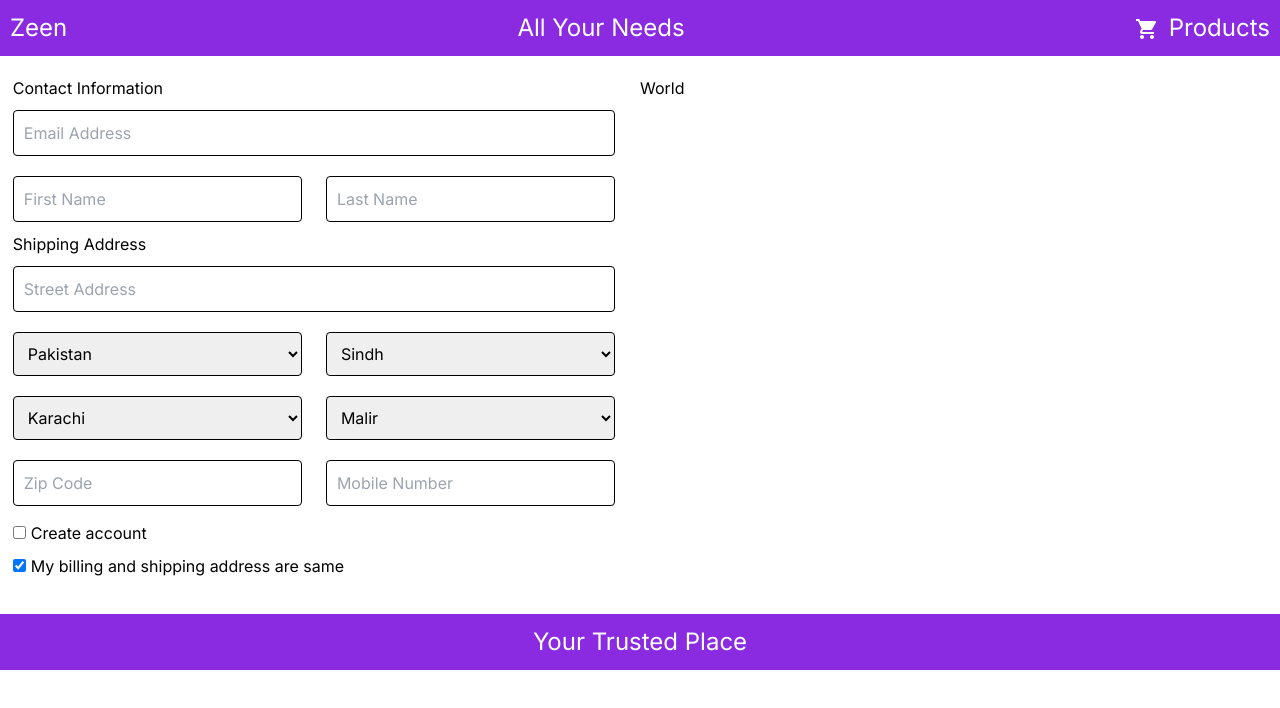
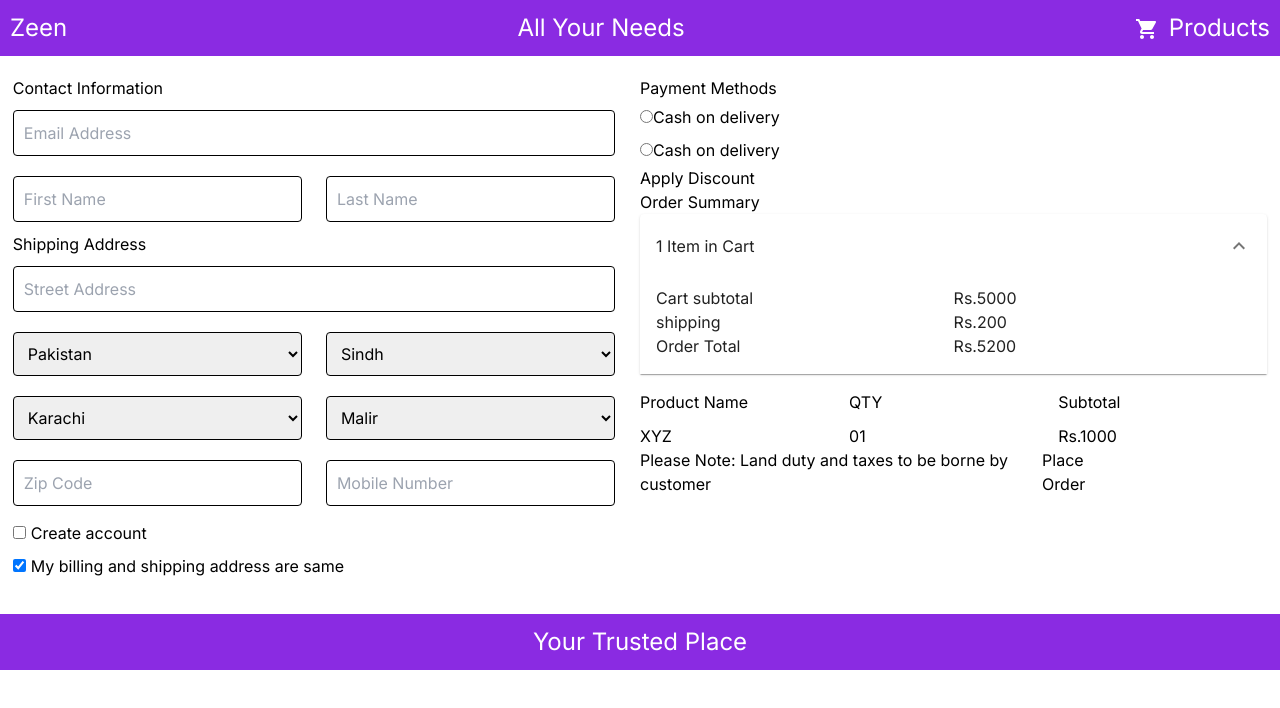
Before and after one commit to ali1452/next-app, a Next.js app: page /checkout in a window 1280 px wide. Shown: the top 708 px of the page. Built offline with nearby package versions, Linux system fonts and the light colour scheme.

Commit message:
checkout-work

```diff
--- a/src/container/CartComp/cart.module.scss
+++ b/src/container/CartComp/cart.module.scss
@@ -200,6 +200,7 @@
             justify-content: space-between;
         }
         .checkout_btn{
+            cursor: pointer;
             width: auto;
             background-color: #000;
             color: #fff;
--- a/src/container/checkoutLayout/checkoutLayout.tsx
+++ b/src/container/checkoutLayout/checkoutLayout.tsx
@@ -2,6 +2,8 @@
 
 import React, { useState } from 'react'
 import style  from'./checkoutLayout.module.scss'
+import { Accordion, AccordionActions, AccordionDetails, AccordionSummary, Button } from '@mui/material'
+import ExpandMoreIcon from '@mui/icons-material/ExpandMore';
 
 const CheckoutLayout = () => {
 
@@ -101,7 +103,50 @@ const CheckoutLayout = () => {
         </div>
         </form>:""}
         </div>
-        <div className={style.payment_box}>World</div>
+        <div className={style.payment_box}>
+          <p>Payment Methods</p>
+        <input  type='radio' /><label>Cash on delivery</label><br/>
+        <input  type='radio' /><label>Cash on delivery</label>
+        <p>Apply Discount</p>
+        <p>Order Summary</p>
+        <Accordion defaultExpanded>
+        <AccordionSummary
+          expandIcon={<ExpandMoreIcon />}
+          aria-controls="panel3-content"
+          id="panel3-header"
+        >
+          1 Item in Cart
+        </AccordionSummary>
+        <AccordionDetails>
+          <div style={{display:'flex'}}>
+            <div style={{flex:'1'}}>
+              <p>Cart subtotal</p>
+              <p>shipping</p>
+              <p>Order Total</p>
+            </div>
+            <div style={{flex:'1'}}>
+              <p>Rs.5000</p>
+              <p>Rs.200</p>
+              <p>Rs.5200</p>
+            </div>
+          </div>
+        </AccordionDetails>
+      </Accordion>
+      <div style={{display:'flex', justifyContent:'space-between'}}>
+         <p style={{flex:'1'}}>Product Name</p>
+         <p style={{flex:'1'}}>QTY</p>
+         <p style={{flex:'1'}}>Subtotal</p>
+        </div>
+        <div style={{display:'flex', justifyContent:'space-between',  marginTop:'10px'}}>
+         <p style={{flex:'1'}}>XYZ</p>
+         <p style={{flex:'1'}}>01</p>
+         <p style={{flex:'1'}}>Rs.1000</p>
+        </div>
+        <div style={{display:'flex',justifyContent:'space-between', maxWidth:'77%'}}>
+          <p>Please Note: Land duty and taxes to be borne by customer</p>
+          <p>Place Order</p>
+          </div>
+        </div>
         </div>
   )
 }
```
Also changed, not shown: src/container/CartComp/index.tsx (+6 -1 lines).
